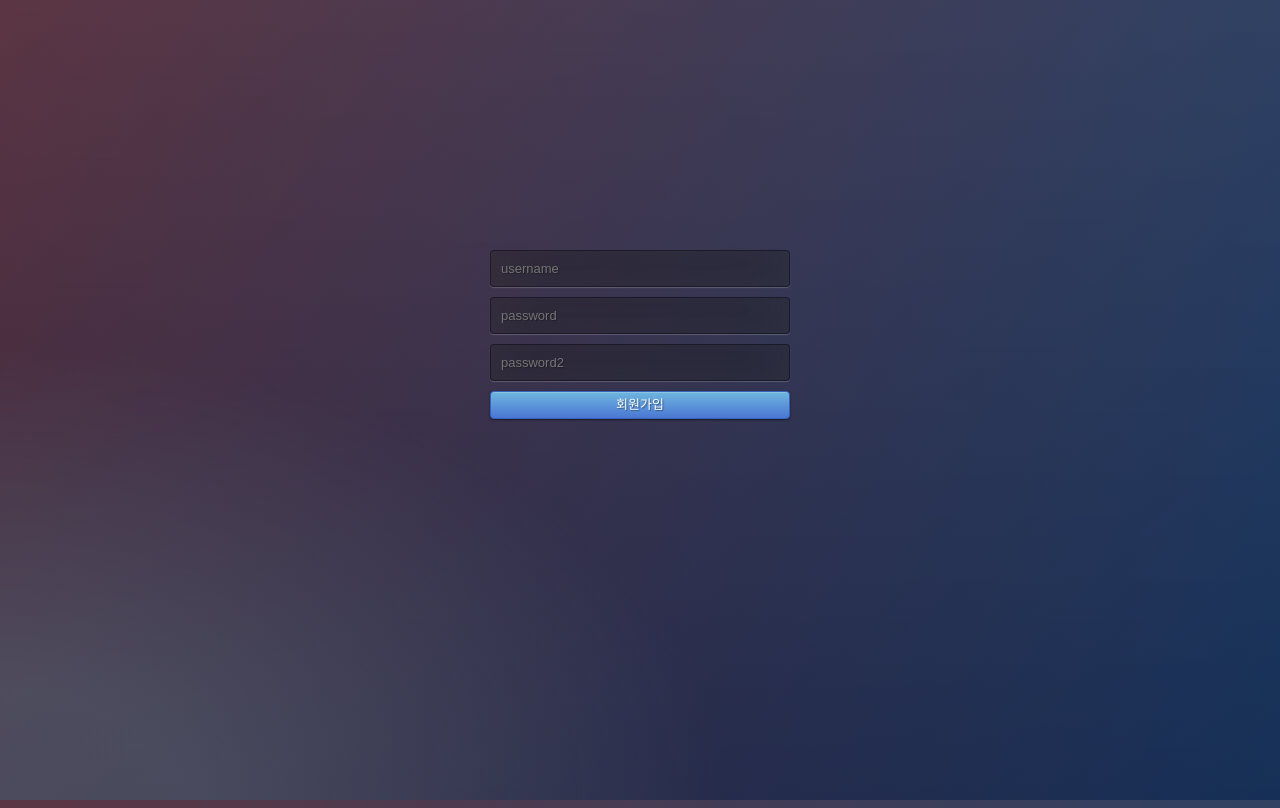
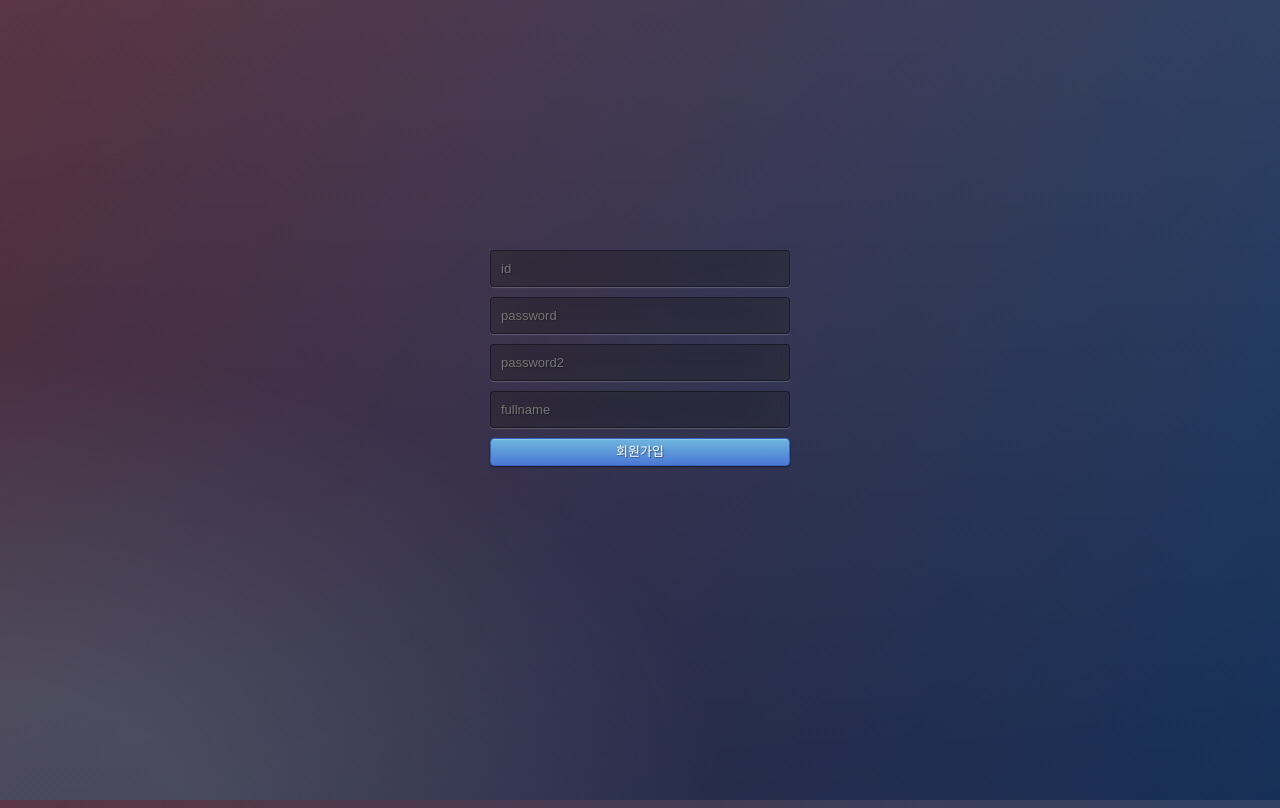
Before and after one commit to pear9123/django-blog, a Django app: page /member/signup/ in a window 1280 px wide. Run offline with Django 3.2, Linux system fonts and the light colour scheme.

Commit message:
회원가입 이름추가

```diff
--- a/member/forms.py
+++ b/member/forms.py
@@ -21,7 +21,7 @@ class SignupForm(forms.Form):
     username = forms.CharField(
         widget=forms.TextInput(
             attrs={
-                'placeholder': 'username',
+                'placeholder': 'id',
             }
         )
     )
@@ -37,6 +37,14 @@ class SignupForm(forms.Form):
         widget=forms.PasswordInput(
             attrs={
                 'placeholder': 'password2',
+            }
+        )
+    )
+    # 이름 입력 필드
+    first_name = forms.CharField(
+        widget=forms.TextInput(
+            attrs={
+                'placeholder':'fullname',
             }
         )
     )
@@ -61,7 +69,8 @@ class SignupForm(forms.Form):
         if self.is_valid():
             return User.objects.create_user(
                 username=self.cleaned_data['username'],
-                password=self.cleaned_data['password2']
+                password=self.cleaned_data['password2'],
+                first_name=self.cleaned_data['first_name'],
             )
 
 # 내정보
--- a/templates/blog/post_detail.html
+++ b/templates/blog/post_detail.html
@@ -22,7 +22,7 @@
  			{% for comment in post.comments.all %}
  			<li class="comment" style="height:55px;">
         <span class="comment-image"><img src="{{ comment.author.img_profile.url }}" class="commant-user-image"></span>
- 				<span class="comment-author">{{ comment.author }}</span>
+ 				<span class="comment-author">{{ comment.author.first_name }}</span>
  				<span class="comment-content">{{ comment.content }}</span>
  			</li>
  			{% endfor %}
```
Also changed, not shown: member/models.py (+8 -1 lines), member/migrations/0003_auto_20190124_2344.py (added), member/migrations/0004_auto_20190124_2346.py (added), member/migrations/0005_auto_20190124_2351.py (added).
